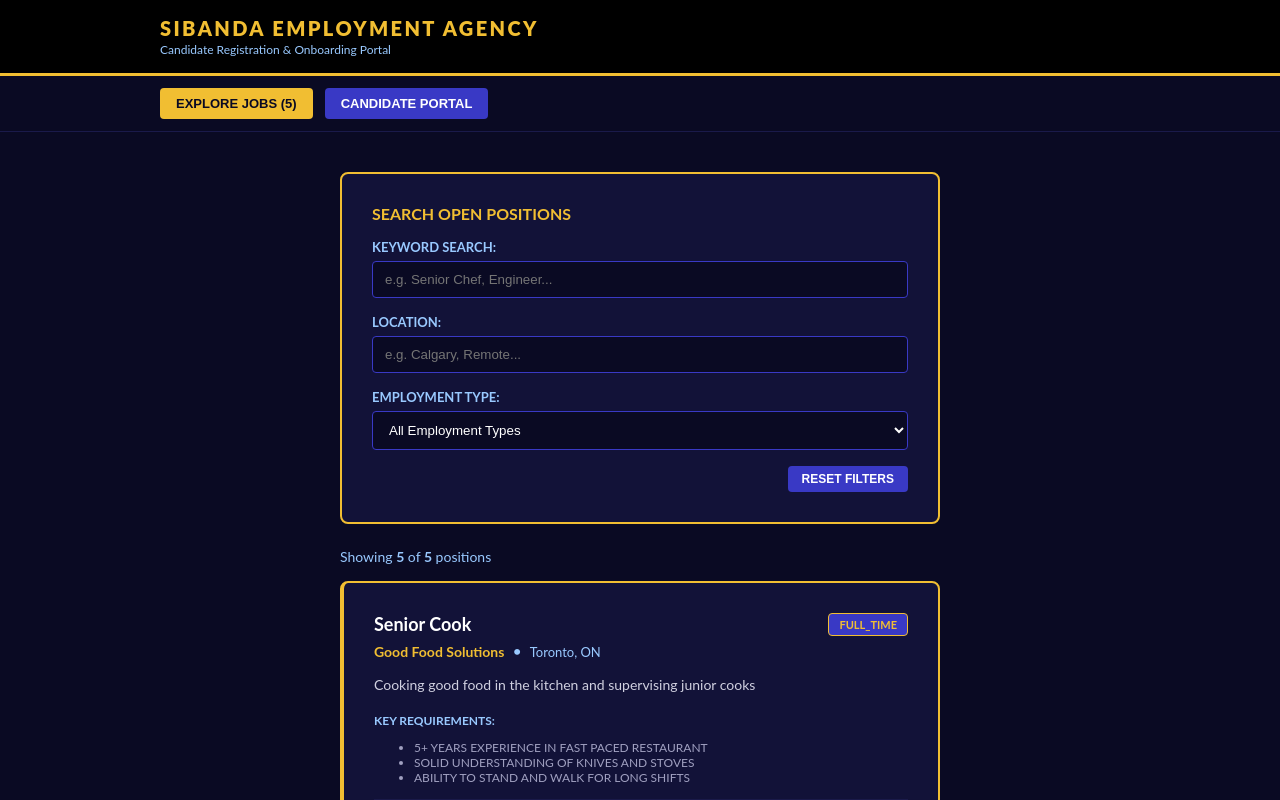
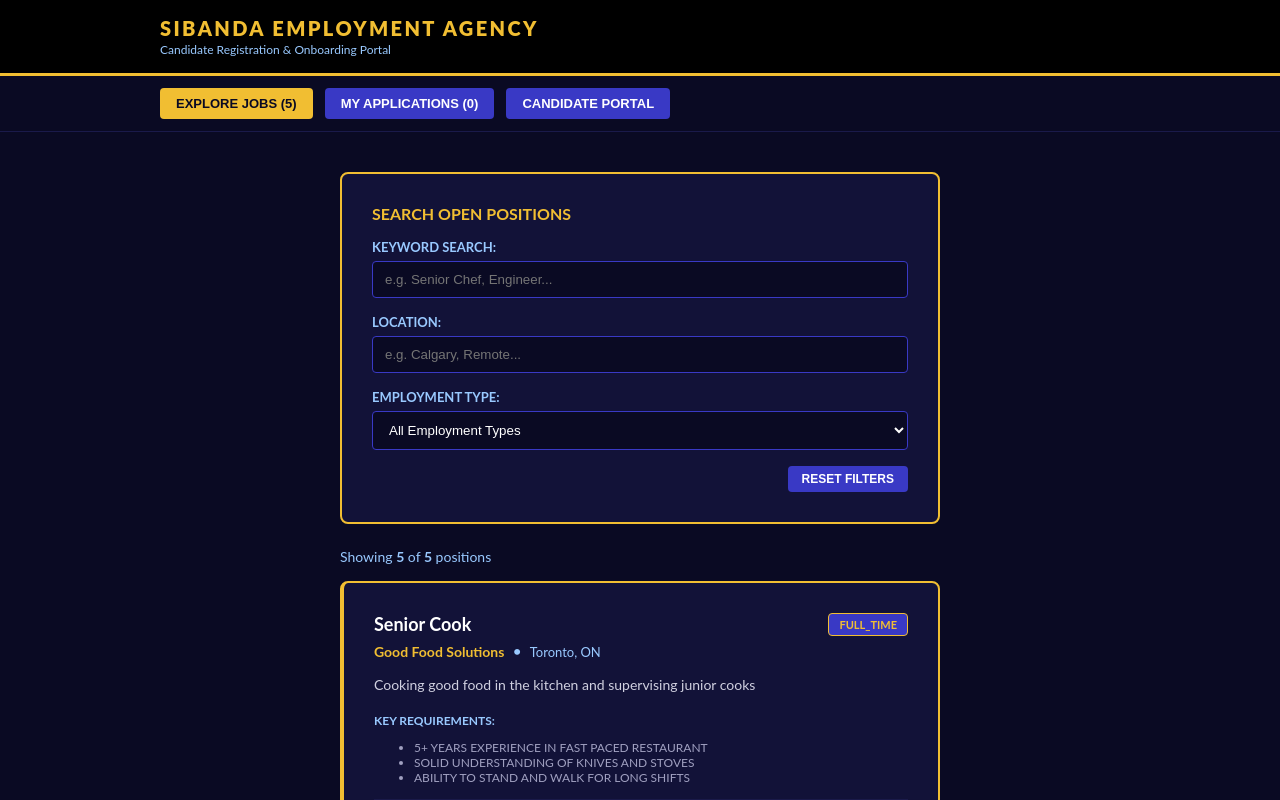
Before and after one commit to cjsibanda/EmploymentAgency, a React (Vite) app: page / in a window 1280 px wide. Shown: the top 800 px of the page. Built offline with nearby package versions, Linux system fonts and the light colour scheme; a web font is replaced by a local one.

Commit message:
added My Applications button

```diff
--- a/src/App.tsx
+++ b/src/App.tsx
@@ -171,6 +171,12 @@ export const App: React.FC = () => {
                         Explore Jobs ({mockJobs.length})
                     </button>
                     <button
+                      className={`btn ${activeTab === 'APPLCATIONS' ? 'btn-primary' : 'btn-secondary'} tab-btn`}
+                      onClick={() => setActiveTab('APPLICATIONS')}
+                    >
+                        My Applications ({applications.length})
+                    </button>
+                    <button
                       className={`btn ${activeTab === 'PROFILE' ? 'btn-primary' : 'btn-secondary'} tab-btn`}
                       onClick={() => setActiveTab('PROFILE')}
                     >
```
